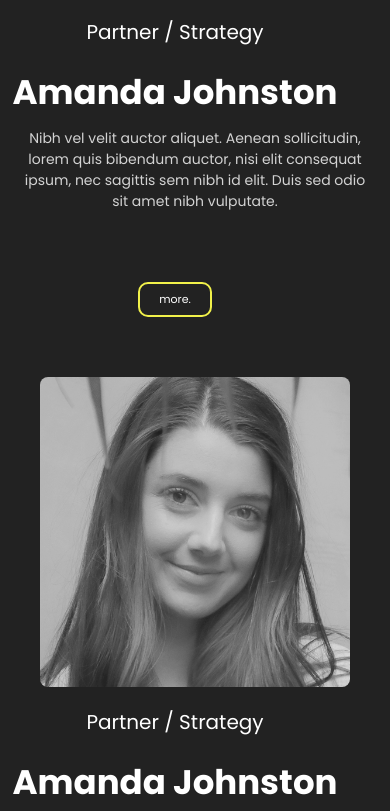
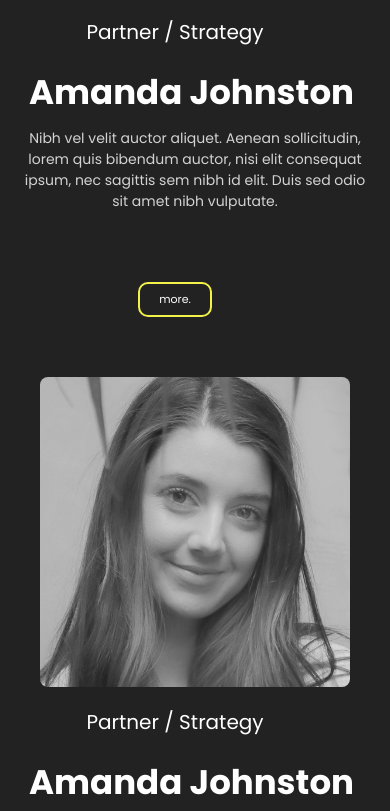
Before and after one commit to amanbhai1/Qurtle-Innovation, a plain HTML site: page index.html in a window 390 px wide. Shown: the part 7341-8152 px from the top of the page. Drawn offline with Linux system fonts and the light colour scheme.

Commit message:
Update style.css

```diff
--- a/style.css
+++ b/style.css
@@ -1068,7 +1068,7 @@ textarea.input {
 
   .profile div h2 {
     font-size: 34px;
-    margin: 10px 0;
+    margin: 10px 0 10px 33px;
   }
   .input {
     padding: 0.45rem 1.2rem;
```
